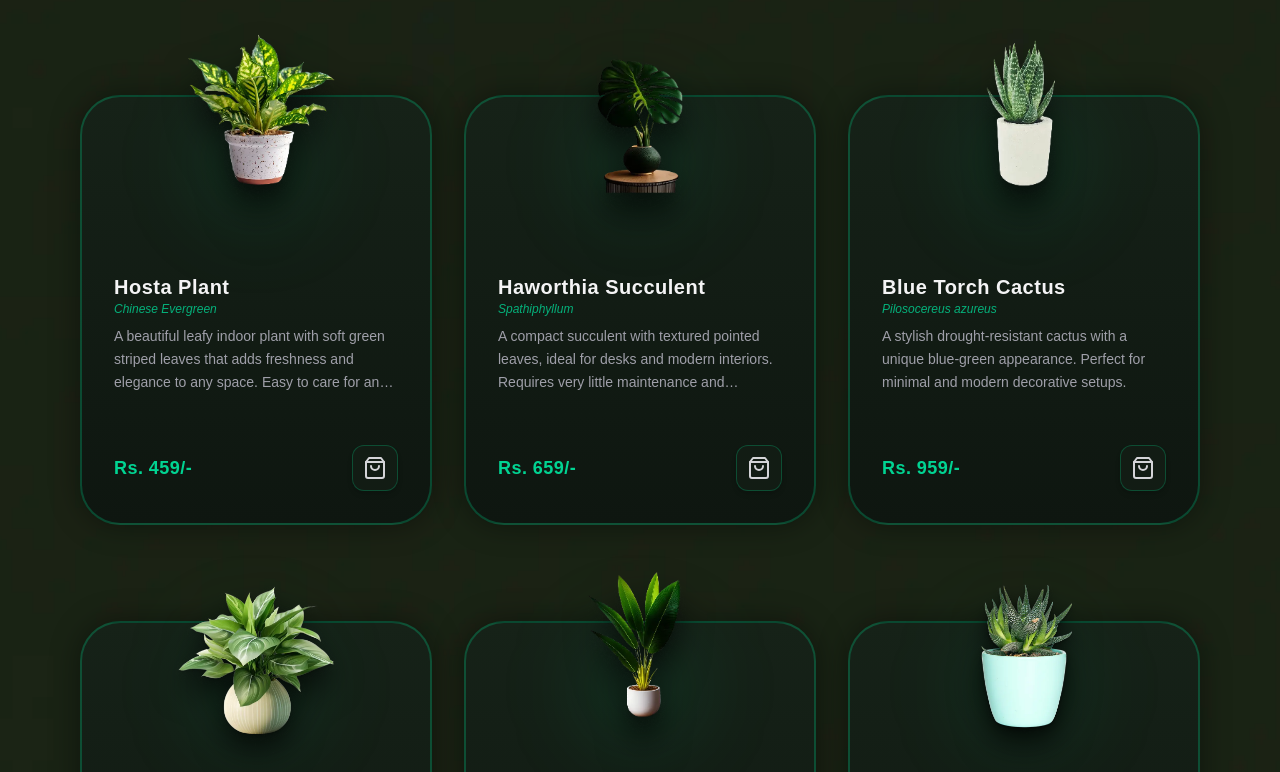
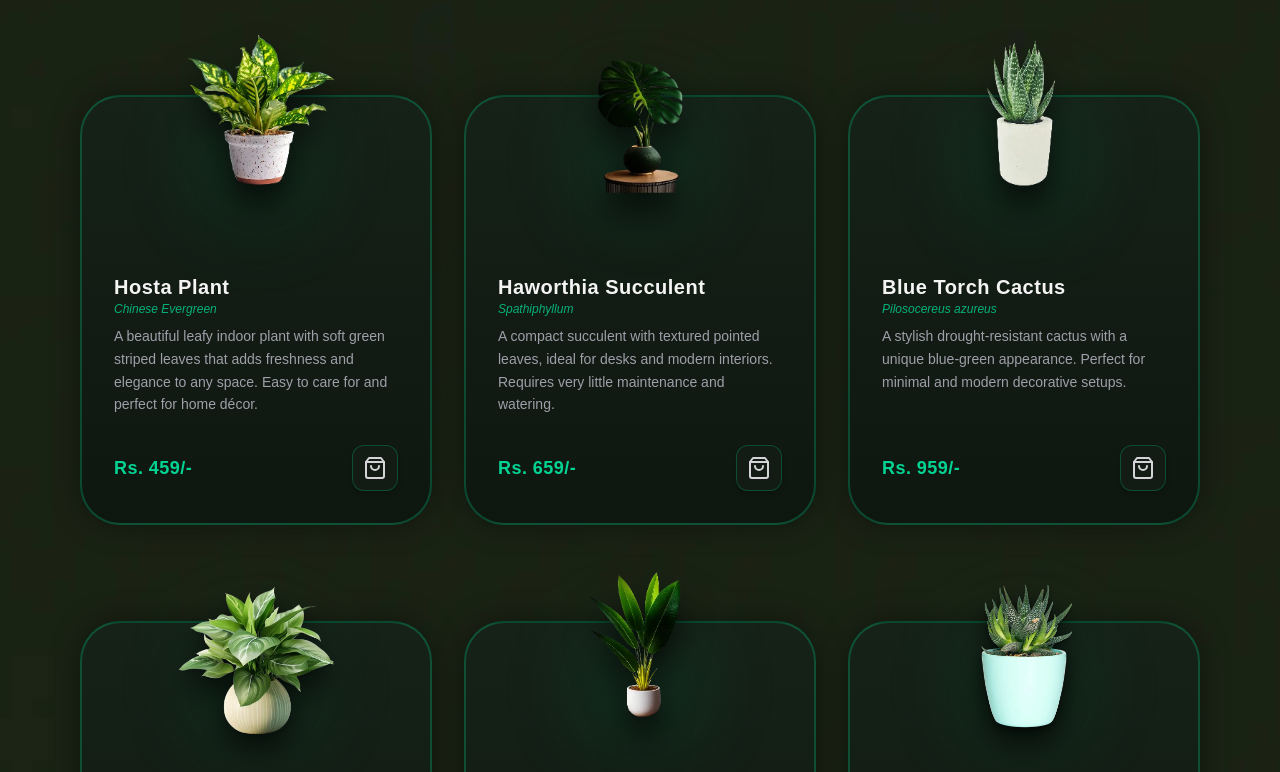
Before and after one commit to AsmaSaleem9405/planto, a Next.js app: page / in a window 1280 px wide. Shown: the part 1808-2580 px from the top of the page. Built offline with nearby package versions, Linux system fonts and the light colour scheme.

Commit message:
fix text

```diff
--- a/app/components/top-selling.js
+++ b/app/components/top-selling.js
@@ -153,7 +153,7 @@ const PlantCard = ({ plant, isPriority }) => {
       initial="hidden"
       whileInView="visible"
       viewport={{ once: true, amount: 0.1 }}
-      className="relative h-[430px] w-full bg-gradient-to-b from-[#162218] to-[#0e1610] border-2 border-emerald-500/30 backdrop-blur-md rounded-[2.5rem] p-6 pt-0 flex flex-col justify-between group shadow-[0_0_30px_rgba(0,0,0,0.4)] transition-all duration-300 hover:scale-[1.03] hover:border-emerald-400 hover:shadow-[0_0_40px_rgba(16,185,129,0.15)]"
+      className="relative min-h-[430px] h-auto w-full bg-gradient-to-b from-[#162218] to-[#0e1610] border-2 border-emerald-500/30 backdrop-blur-md rounded-[2.5rem] p-6 pt-0 flex flex-col justify-between group shadow-[0_0_30px_rgba(0,0,0,0.4)] transition-all duration-300 hover:scale-[1.03] hover:border-emerald-400 hover:shadow-[0_0_40px_rgba(16,185,129,0.15)]"
     >
       <div className="absolute top-0 left-1/2 -translate-x-1/2 w-32 h-32 bg-emerald-500/10 rounded-full blur-2xl pointer-events-none group-hover:bg-emerald-400/20 transition-all duration-300"></div>
 
@@ -188,7 +188,7 @@ const PlantCard = ({ plant, isPriority }) => {
 
         <motion.p
           variants={textVariants}
-          className="text-sm text-zinc-400 line-clamp-3 mb-4 leading-relaxed"
+          className="text-sm text-zinc-400 mb-4 leading-relaxed"
         >
           {plant.description}
         </motion.p>
```
